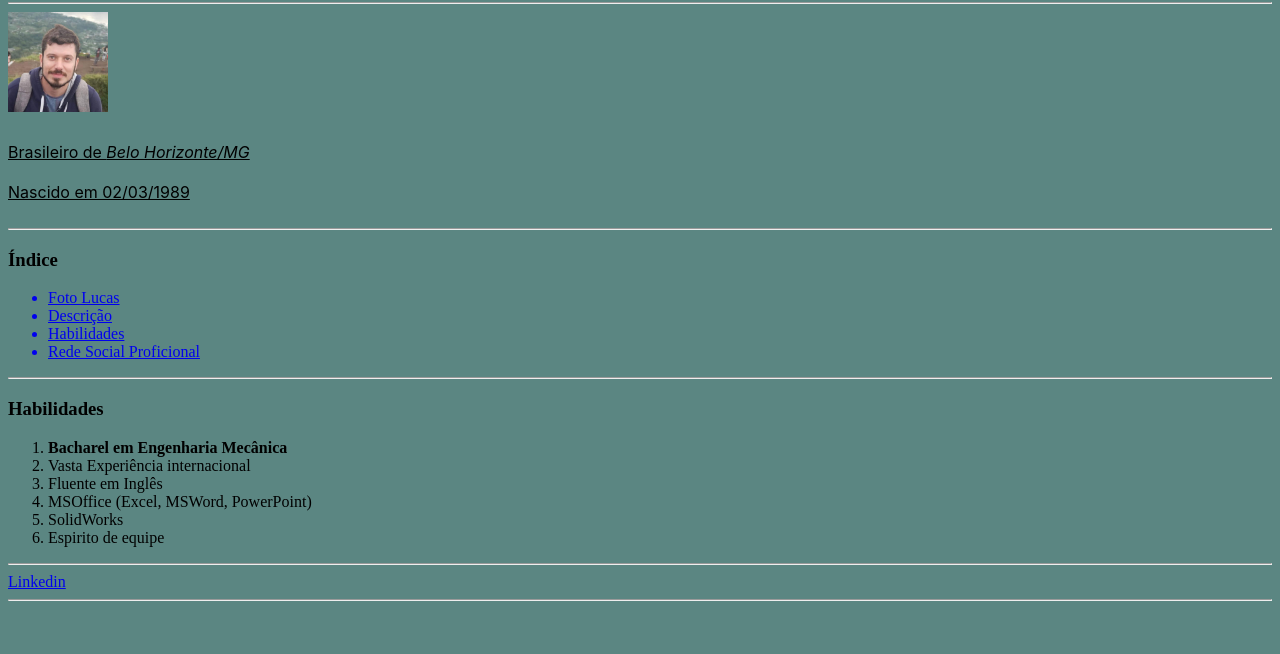
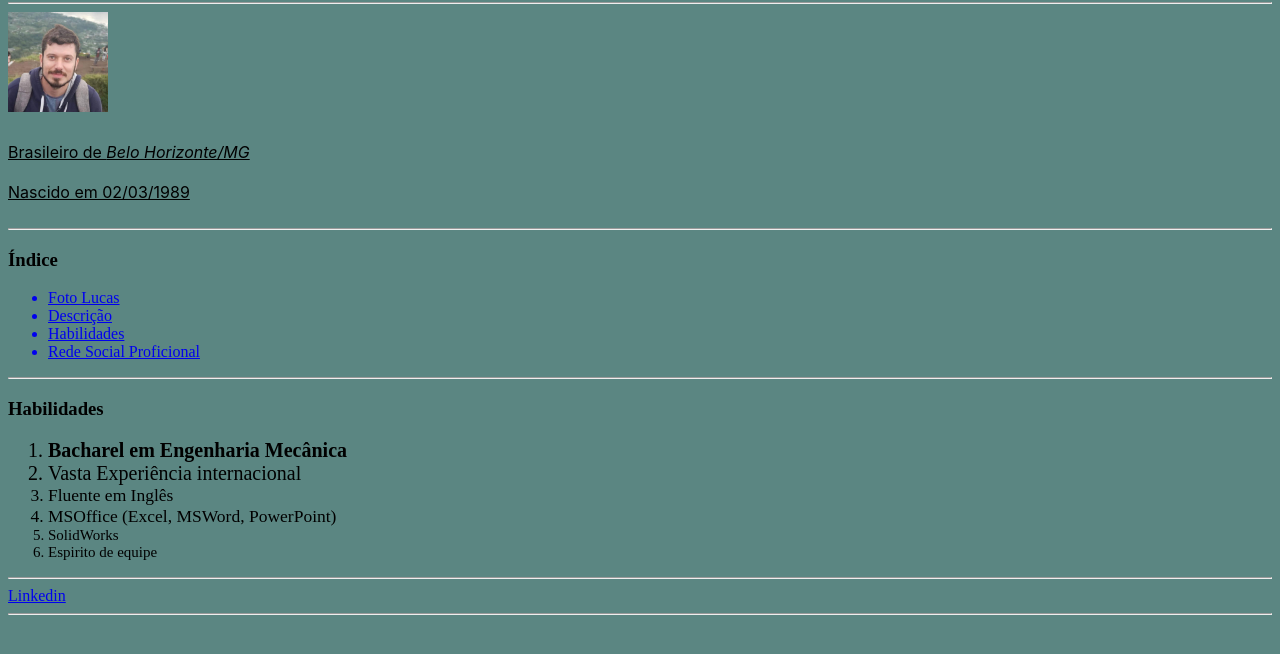
Before and after one commit to LucasCAndre/Portfolio, a plain HTML site: page index.html in a window 1280 px wide. Shown: the part 78-732 px from the top of the page. Drawn offline with Linux system fonts and the light colour scheme.

Commit message:
Tamanhos diferentes para items da lista de habilidades

```diff
--- a/index.html
+++ b/index.html
@@ -23,6 +23,18 @@ body {background-color: rgba(0, 68, 62, 0.644);}
     text-decoration: underline;
 }
 
+.li1 {
+    font-size: 20px;
+}
+
+.li2 {
+    font-size: 17.5px;
+}
+
+.li3 {
+    font-size: 15px;
+}
+
 </style>
 
 <body>
@@ -43,12 +55,12 @@ body {background-color: rgba(0, 68, 62, 0.644);}
 <hr>
 <h3 id=hab>Habilidades</h3>
 <ol>
-    <li> <strong>Bacharel em Engenharia Mecânica</strong></li>
-    <li>Vasta Experiência internacional</li>
-    <li>Fluente em Inglês</li>
-    <li>MSOffice (Excel, MSWord, PowerPoint)</li>
-    <li>SolidWorks</li>
-    <li>Espirito de equipe</li>
+    <li class="li1"> <strong>Bacharel em Engenharia Mecânica</strong></li>
+    <li class="li1">Vasta Experiência internacional</li>
+    <li class="li2">Fluente em Inglês</li>
+    <li class="li2">MSOffice (Excel, MSWord, PowerPoint)</li>
+    <li class="li3">SolidWorks</li>
+    <li class="li3">Espirito de equipe</li>
 </ol>
 <hr>
 <a id=ld href="https://www.linkedin.com/in/lucascandre/" target="_blank">Linkedin</a>
```
